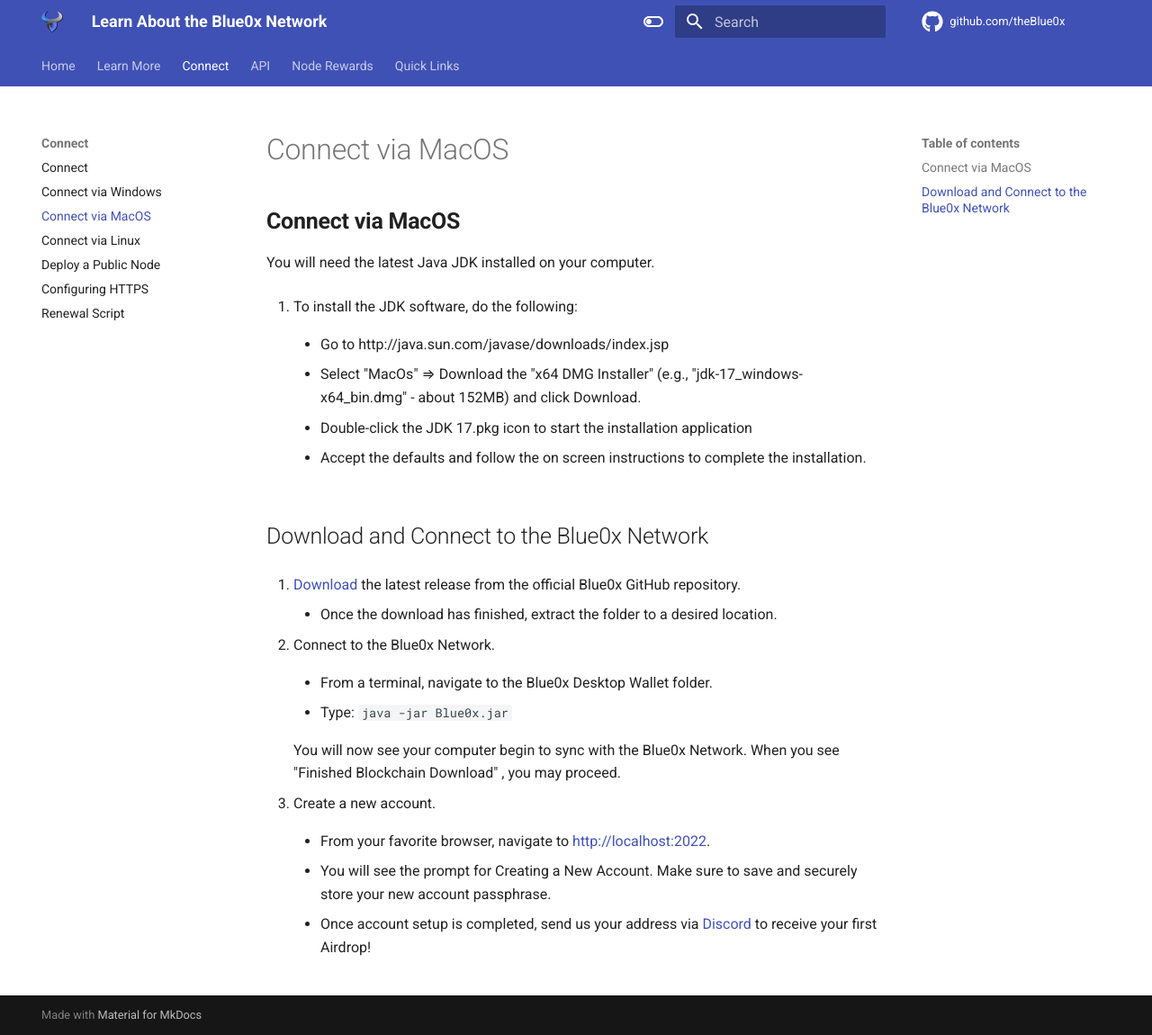
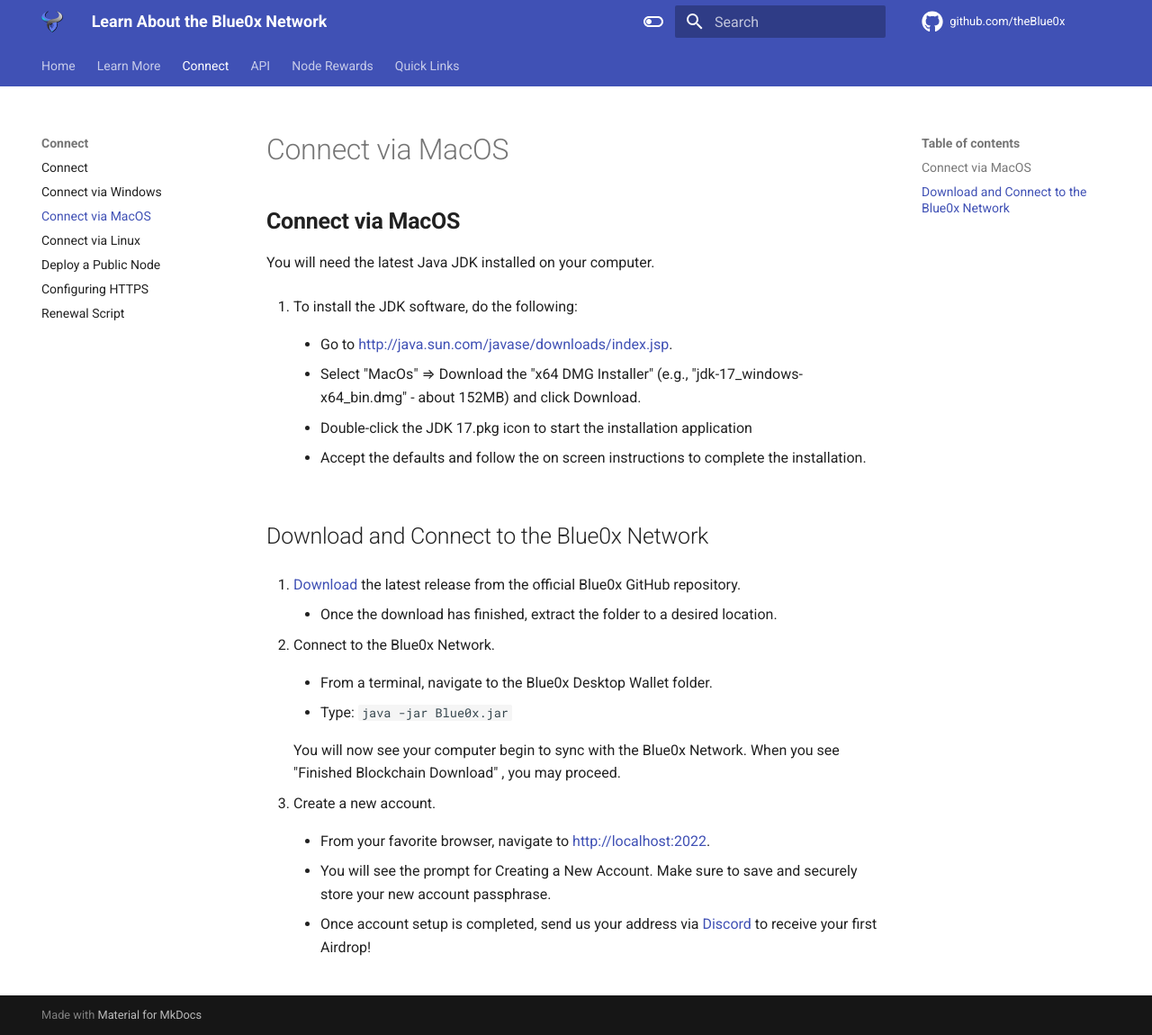
Before and after one commit to theBlue0x/docs, an MkDocs documentation site: the page built from docs/connect/local_mac.md, in a window 1280 px wide and 1150 px high. Shown: the whole window at 90% size. Built offline with MkDocs 1.6.1 and Material for MkDocs 9.7.7, drawn with Linux system fonts in a browser that asks for light colours; part of the change alters nothing that is shown.

```diff
--- a/docs/connect/local_mac.md
+++ b/docs/connect/local_mac.md
@@ -4,7 +4,7 @@ You will need the latest Java JDK installed on your computer.
 
 1. To install the JDK software, do the following:
 
-     - Go to http://java.sun.com/javase/downloads/index.jsp
+     - Go to  [http://java.sun.com/javase/downloads/index.jsp](http://java.sun.com/javase/downloads/index.jsp).
 
      - Select "MacOs" ⇒ Download the "x64 DMG Installer" (e.g., "jdk-17_windows-x64_bin.dmg" - about 152MB) and click Download.
 
```
